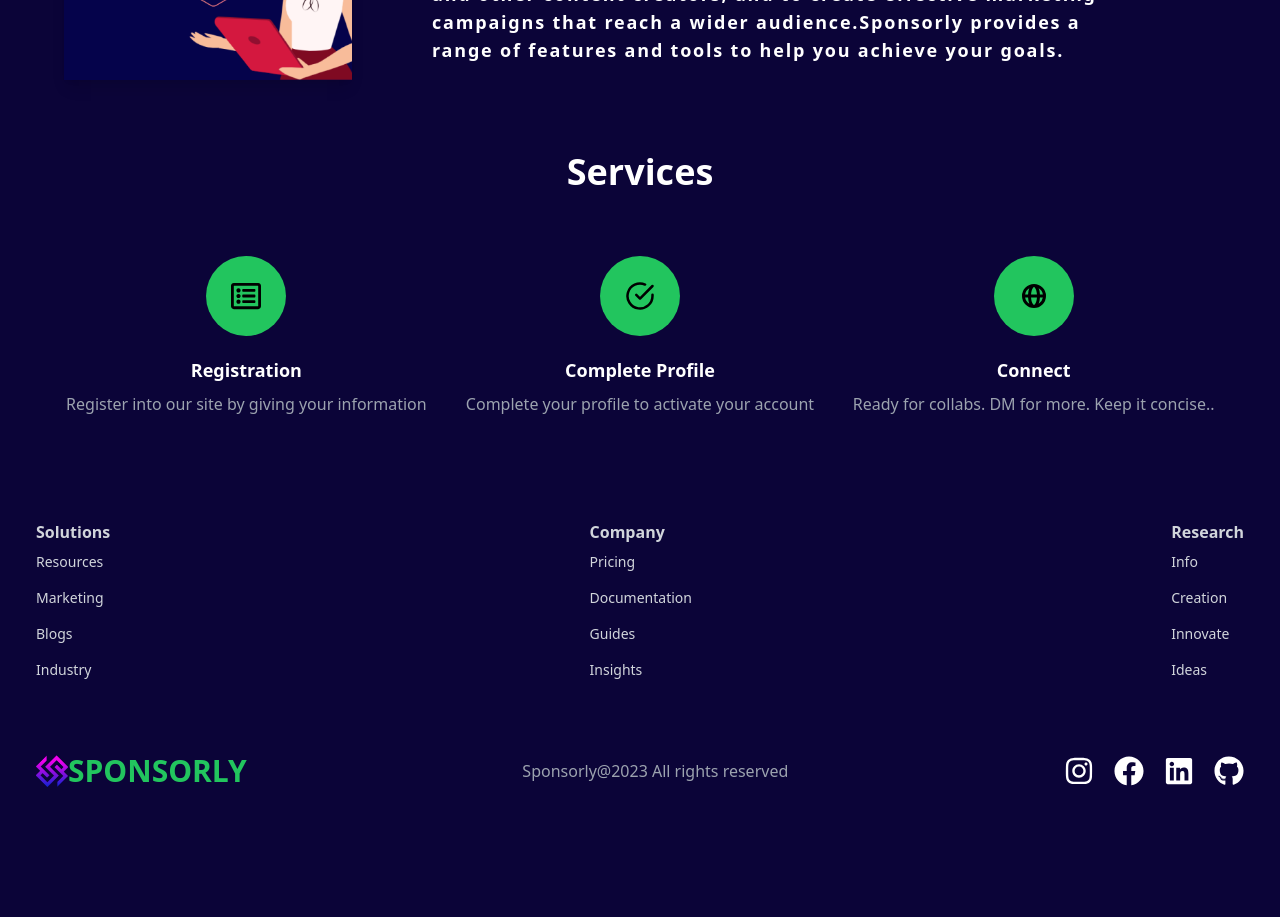
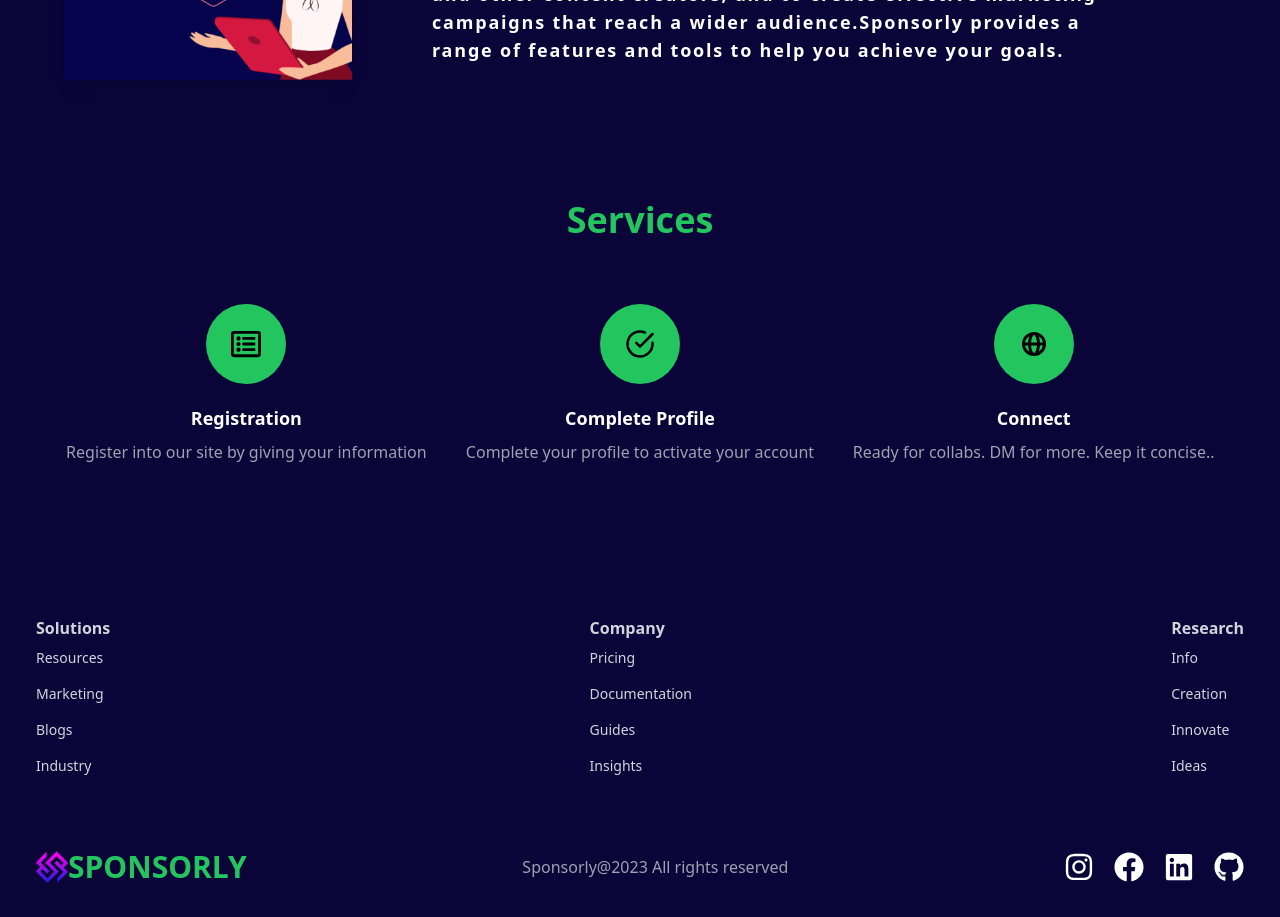
Before and after one commit to satwikrprabhu/Sponsorly, a React (Vite) app: page / in a window 1280 px wide. Shown: the part 1320-2237 px from the top of the page. Before the commit the page ends 2166 px from the top, so only its background shows below. Built offline with nearby package versions, Linux system fonts and the light colour scheme; a web font is replaced by a local one.

Commit message:
Update Services.jsx

```diff
--- a/src/component/Services.jsx
+++ b/src/component/Services.jsx
@@ -19,9 +19,9 @@ const handleIconLeave = (e) => {
 
 
   return (
-    <div className="mx-auto max-w-full">
+    <div className="mx-auto max-w-full my-12">
       <div className='sm:flex sm:flex-col sm:items-center flex-col'>
-        <div className='text-white px-4 py-8 text-center sm:text-left'>
+        <div className='text-green-500 px-4 py-8 text-center sm:text-left'>
           <h1 className='text-4xl font-bold text-center'>Services</h1>
         </div>
         <div className='grid grid-cols-1 sm:grid-cols-3 gap-8'>
```
